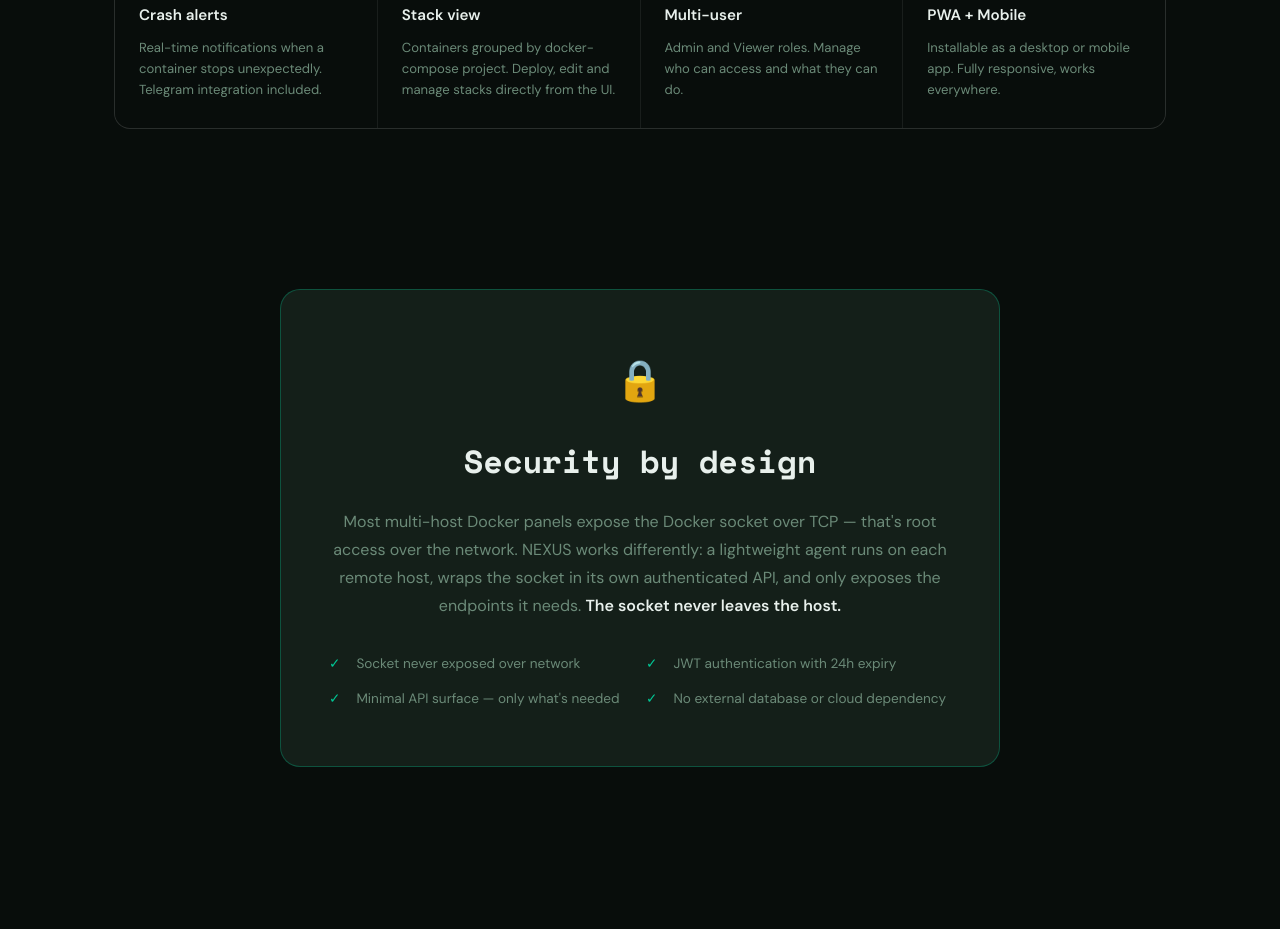
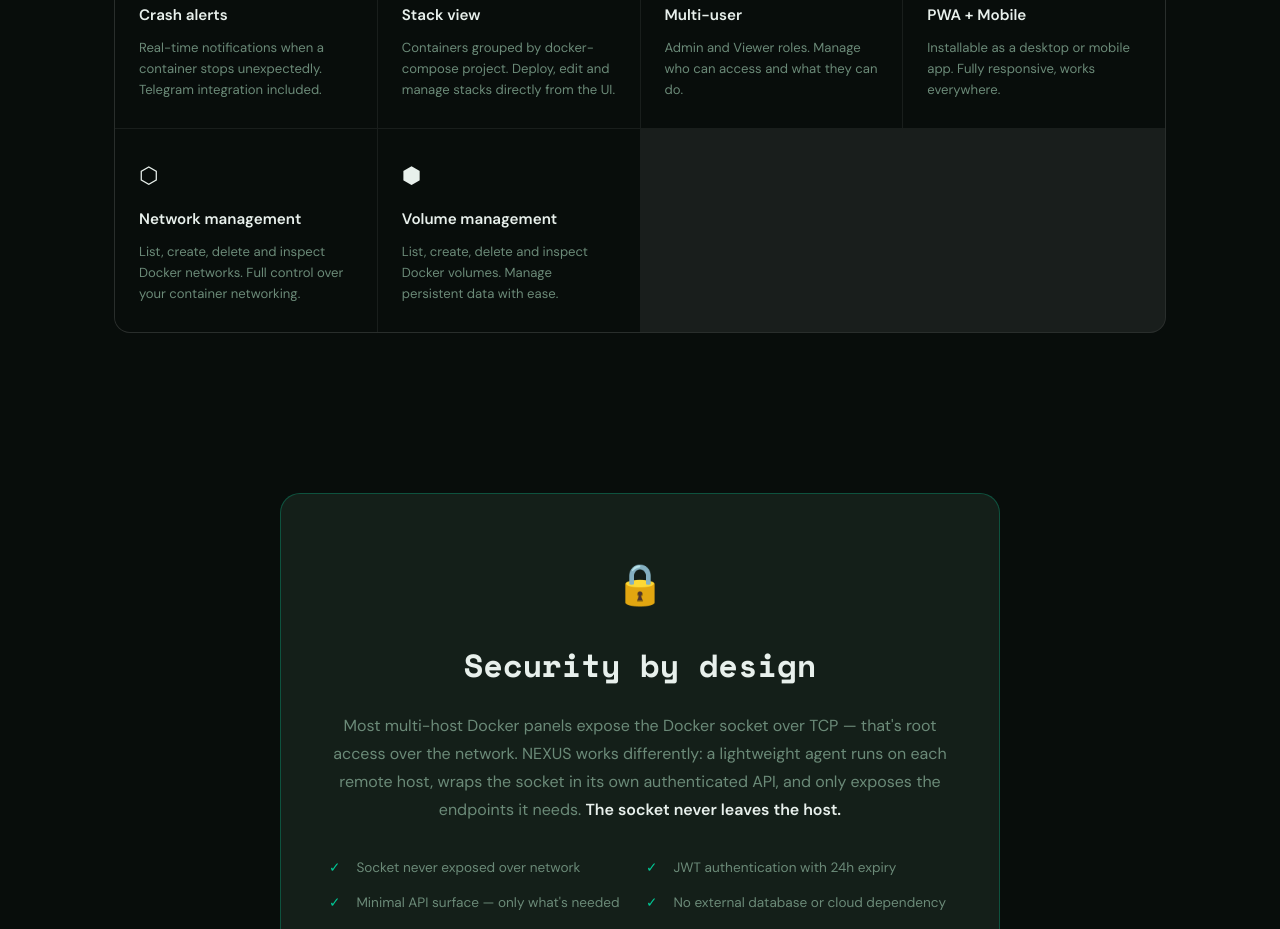
Before and after one commit to Alvarito1983/nexus-web, a plain HTML site: page index.html in a window 1280 px wide. Shown: the part 2436-3365 px from the top of the page. Drawn offline with nearby package versions, Linux system fonts and the light colour scheme.

Commit message:
feat: add Network and Volume management to features

```diff
--- a/app.js
+++ b/app.js
@@ -36,6 +36,10 @@ const i18n = {
     'f7.desc': 'Admin and Viewer roles. Manage who can access and what they can do.',
     'f8.title': 'PWA + Mobile',
     'f8.desc': 'Installable as a desktop or mobile app. Fully responsive, works everywhere.',
+    'f9.title': 'Network management',
+    'f9.desc': 'List, create, delete and inspect Docker networks. Full control over your container networking.',
+    'f10.title': 'Volume management',
+    'f10.desc': 'List, create, delete and inspect Docker volumes. Manage persistent data with ease.',
     'sec.title': 'Security by design',
     'sec.desc': 'Most multi-host Docker panels expose the Docker socket over TCP — that\'s root access over the network. NEXUS works differently: a lightweight agent runs on each remote host, wraps the socket in its own authenticated API, and only exposes the endpoints it needs. <strong>The socket never leaves the host.</strong>',
     'sec.1': 'Socket never exposed over network',
@@ -85,6 +89,10 @@ const i18n = {
     'f7.desc': 'Roles Admin y Viewer. Gestiona quién puede acceder y qué puede hacer.',
     'f8.title': 'PWA + Móvil',
     'f8.desc': 'Instalable como app de escritorio o móvil. Totalmente responsive, funciona en todas partes.',
+    'f9.title': 'Gestión de redes',
+    'f9.desc': 'Lista, crea, elimina e inspecciona redes Docker. Control total sobre tu red de contenedores.',
+    'f10.title': 'Gestión de volúmenes',
+    'f10.desc': 'Lista, crea, elimina e inspecciona volúmenes Docker. Gestiona los datos persistentes fácilmente.',
     'sec.title': 'Seguridad por diseño',
     'sec.desc': 'La mayoría de paneles multi-host exponen el socket Docker sobre TCP — eso es acceso root sobre la red. NEXUS funciona diferente: un agente ligero corre en cada host remoto, envuelve el socket en su propia API autenticada, y solo expone los endpoints necesarios. <strong>El socket nunca sale del host.</strong>',
     'sec.1': 'Socket nunca expuesto sobre la red',
--- a/index.html
+++ b/index.html
@@ -177,6 +177,16 @@
           <h3 data-i18n="f8.title">PWA + Mobile</h3>
           <p data-i18n="f8.desc">Installable as a desktop or mobile app. Fully responsive, works everywhere.</p>
         </div>
+        <div class="feature-card">
+          <div class="feature-icon">⬡</div>
+          <h3 data-i18n="f9.title">Network management</h3>
+          <p data-i18n="f9.desc">List, create, delete and inspect Docker networks. Full control over your container networking.</p>
+        </div>
+        <div class="feature-card">
+          <div class="feature-icon">⬢</div>
+          <h3 data-i18n="f10.title">Volume management</h3>
+          <p data-i18n="f10.desc">List, create, delete and inspect Docker volumes. Manage persistent data with ease.</p>
+        </div>
       </div>
     </div>
   </section>
```
